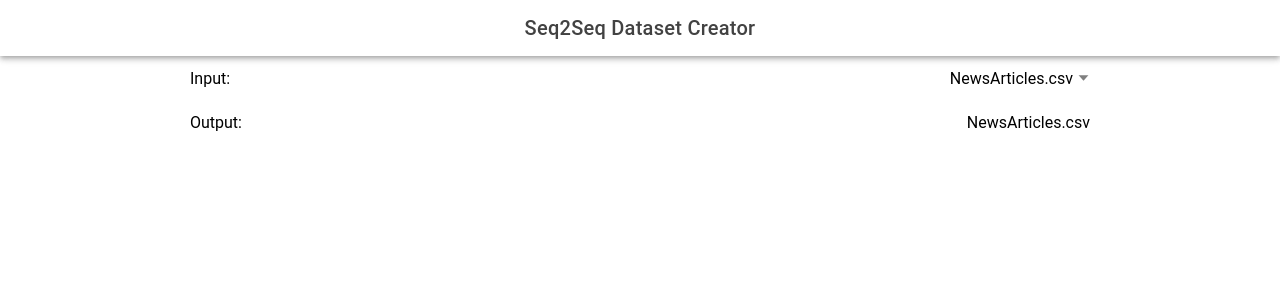
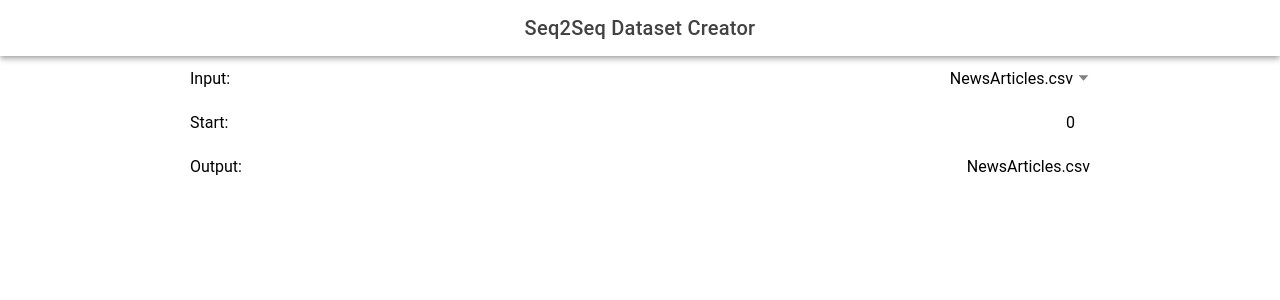
Before and after one commit to michaelcalvinwood/seqtoseq-dataset-creator, a React (Vite) app: page /home in a window 1280 px wide. Shown: the top 300 px of the page. Built offline with nearby package versions, Linux system fonts and the light colour scheme.

Commit message:
added input for starting offset

```diff
--- a/src/pages/Home.scss
+++ b/src/pages/Home.scss
@@ -6,12 +6,17 @@
         width: 90%;
         margin: auto;
     }
+    &__input {
 
+    }
     &__title {
         text-align: center;
     }
-
     &__output {
         text-align: right;
     }
+    &__start {
+        text-align: right;
+    }
+
 }
--- a/src/pages/Home.tsx
+++ b/src/pages/Home.tsx
@@ -23,6 +23,7 @@ const Home: React.FC = () => {
 
   const [input, setInput] = useState(inputs[0].value)
   const [output, setOutput] = useState(inputs[0].name)
+  const [start ,setStart] = useState('0')
 
 
   return (
@@ -32,9 +33,9 @@ const Home: React.FC = () => {
           <IonTitle className='Home__title'>Seq2Seq Dataset Creator</IonTitle>
         </IonToolbar>
       </IonHeader>
-      <IonContent fullscreen>
+      <IonContent fullscreen style={{backgroundColor: 'var(ion-color-secondary) !important'}}>
         <div className='Home__content'>
-          <IonSelect label="Input:" value={input} onIonChange={(e) => setInput(e.detail.value)}>
+          <IonSelect className='Home__input' label="Input:" value={input} onIonChange={(e) => setInput(e.detail.value)}>
             {inputs.map(input => {
               return (
                 <IonSelectOption key={input.id} value={input.value}>{input.name}</IonSelectOption>
@@ -43,7 +44,9 @@ const Home: React.FC = () => {
 
             }
             </IonSelect>
+            <IonInput className='Home__start' label="Start:" type="number" min="0" value={start} onIonInput={(e) => setStart(e.detail.value) }/>
             <IonInput className='Home__output' label="Output:" value={output} onIonInput={(e) => setOutput(e.detail.value)}/>
+
         </div>
       </IonContent>
     </IonPage>
```
